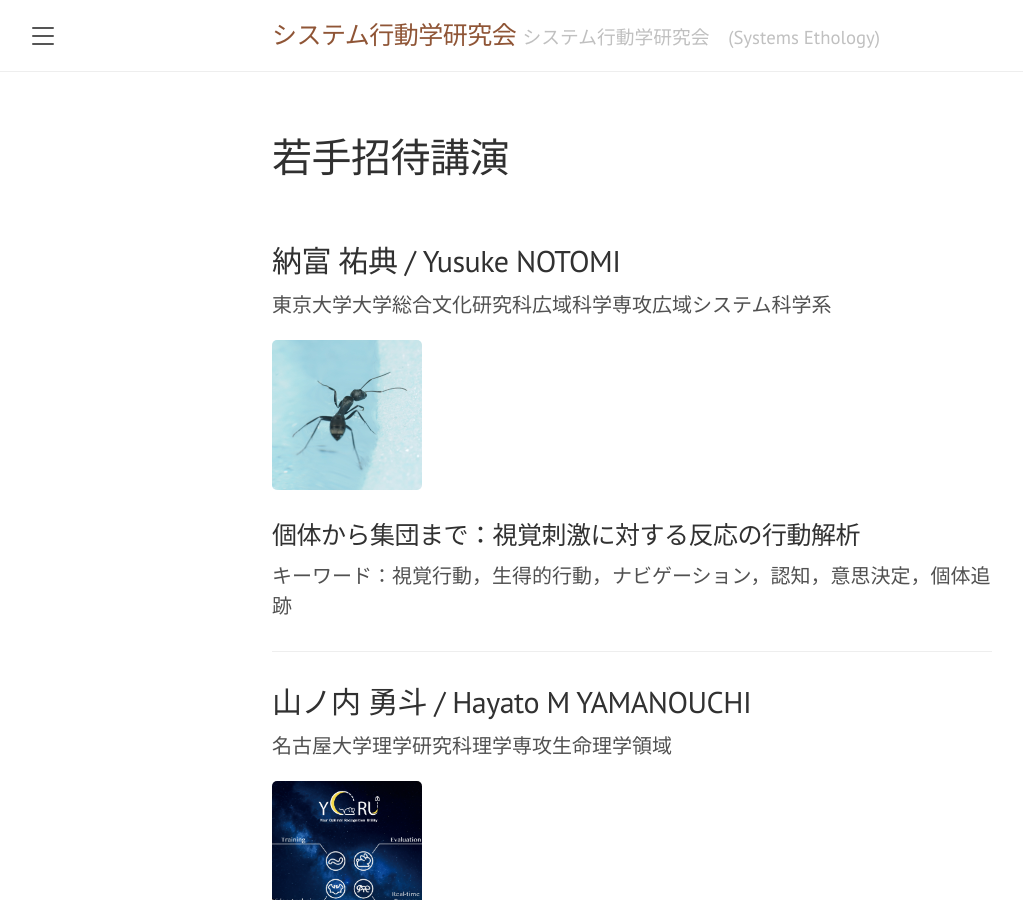
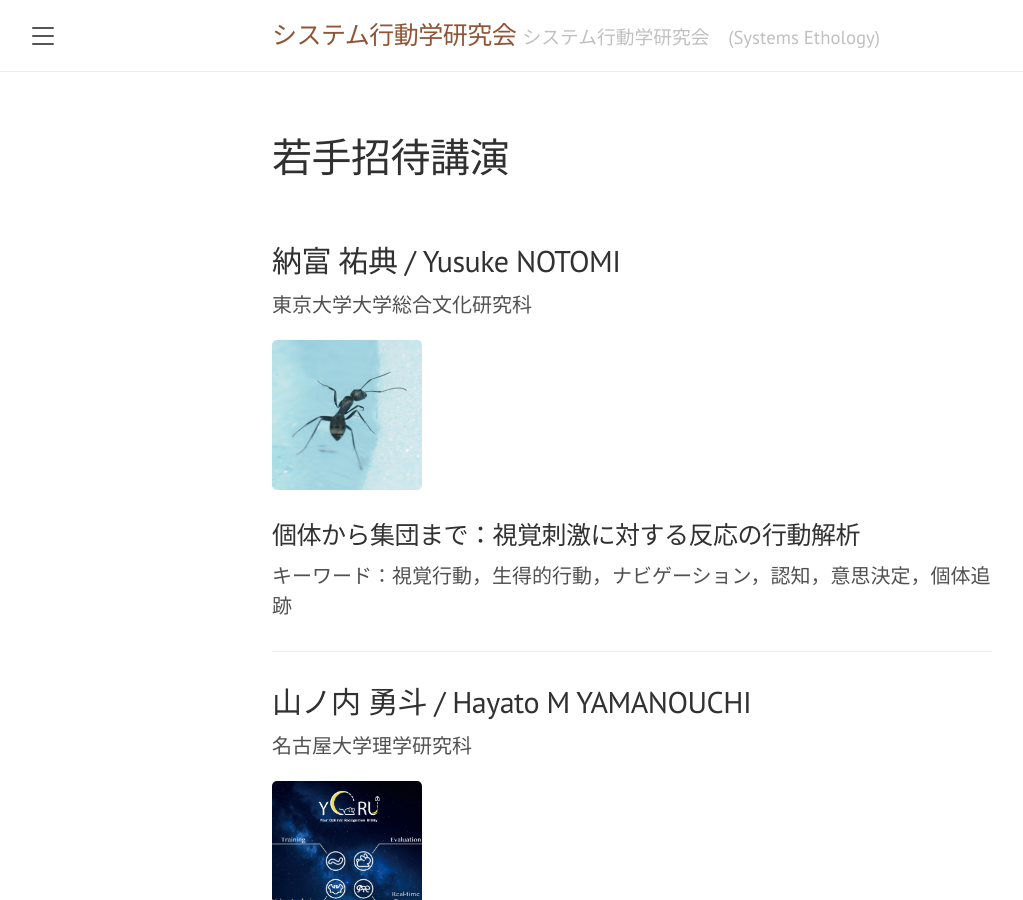
Before and after one commit to SystemsEthology/website, a Jekyll site: the page built from event_01/conference01_young.md, in a window 1280 px wide and 900 px high. Shown: the whole window, without its empty margins (8-1031 px from the left). Built offline with Jekyll 4.4.1, drawn with Linux system fonts in a browser that asks for light colours; some of the changed text lies outside the part shown.

Commit message:
Update conference01_young.md

```diff
--- a/event_01/conference01_young.md
+++ b/event_01/conference01_young.md
@@ -7,7 +7,7 @@ order: 4
 
 ## 納富 祐典 / Yusuke NOTOMI
 
-東京大学大学総合文化研究科広域科学専攻広域システム科学系
+東京大学大学総合文化研究科
 
 <img src="{{ site.baseurl }}/event_01/images/notomi.jpg" width="150px">
 
@@ -19,7 +19,7 @@ order: 4
 
 ## 山ノ内 勇斗 / Hayato M YAMANOUCHI
 
-名古屋大学理学研究科理学専攻生命理学領域
+名古屋大学理学研究科
 
 <img src="{{ site.baseurl }}/event_01/images/yamanouchi.png" width="150px">
 
@@ -91,7 +91,7 @@ order: 4
 
 ## 小枝 大桃 / Taito KOEDA
 
-千葉大学融合理工学府基幹工学専攻
+千葉大学融合理工学府
 
 <img src="{{ site.baseurl }}/event_01/images/koeda.jpg" width="150px">
 
```
